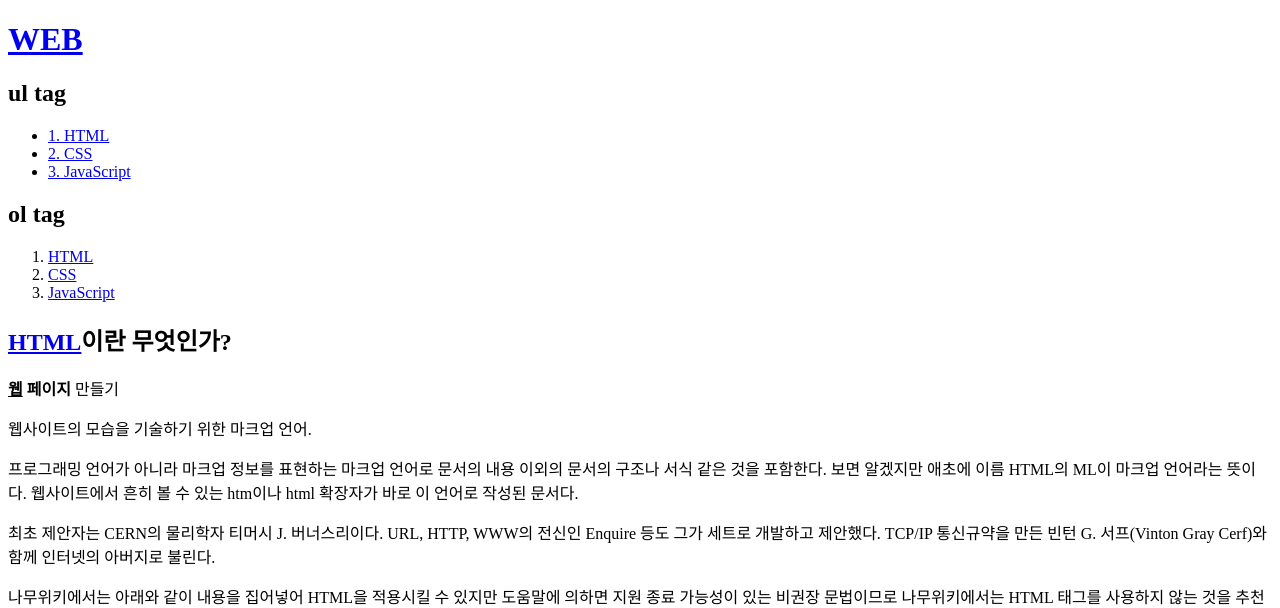
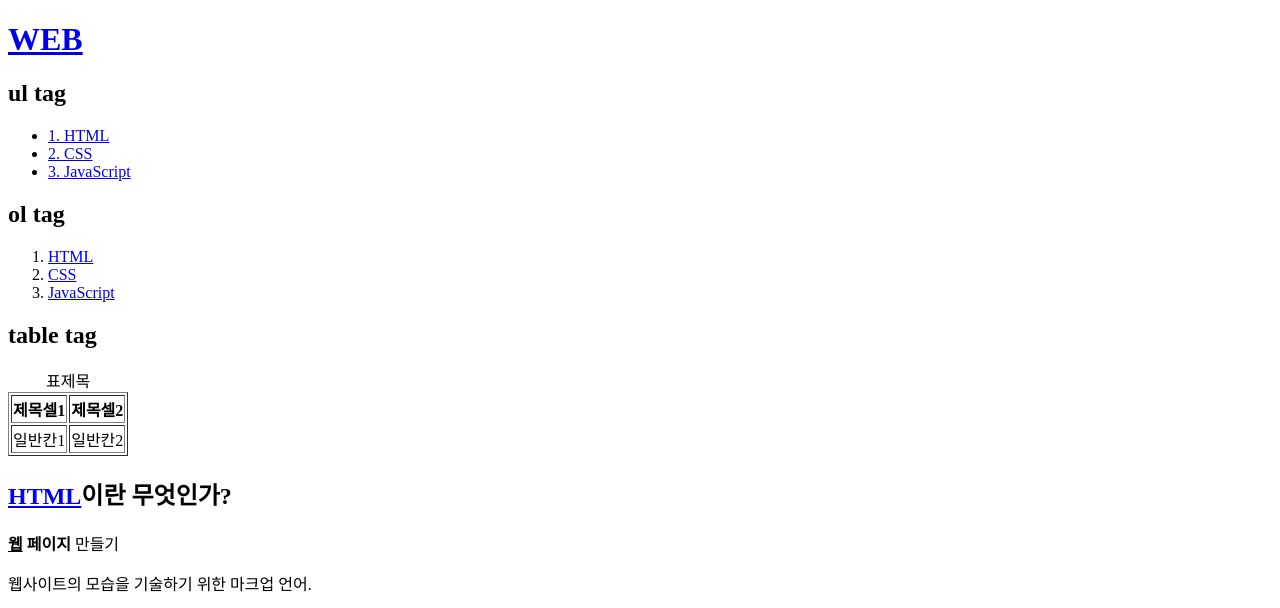
Before and after one commit to muneo1008/web, a plain HTML site: page 1.html in a window 1280 px wide. Shown: the top 608 px of the page. Drawn offline with Linux system fonts and the light colour scheme.

Commit message:
Add files via upload

```diff
--- a/1.html
+++ b/1.html
@@ -20,6 +20,19 @@
   <li><a href="3.html">JavaScript</a></li>
 </ol>
 
+<h2>table tag</h2>
+<table border="1">
+            <caption>표제목</caption>
+            <tr>
+                <th>제목셀1</th>
+                <th>제목셀2</th>
+            </tr>
+            <tr>
+                <td>일반칸1</td>
+                <td>일반칸2</td>
+            </tr>
+        </table>
+
 <h2><a href="https://www.w3.org/TR/2011/WD-html5-20110405/" target="_blank" title="W3C">HTML</a>이란 무엇인가?</h2>
 <strong><u>웹</u> 페이지</strong> 만들기
 <p>웹사이트의 모습을 기술하기 위한 마크업 언어.</p>
```
